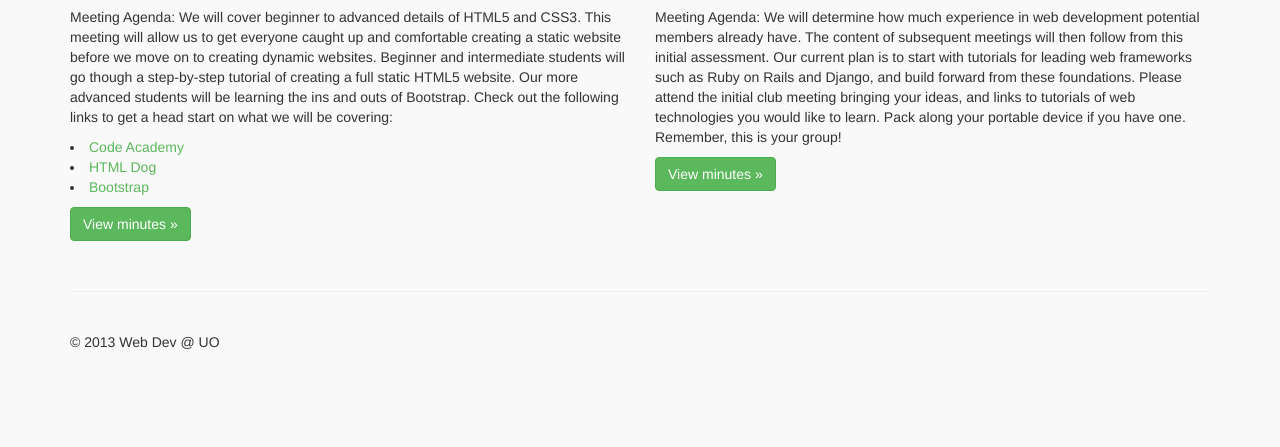
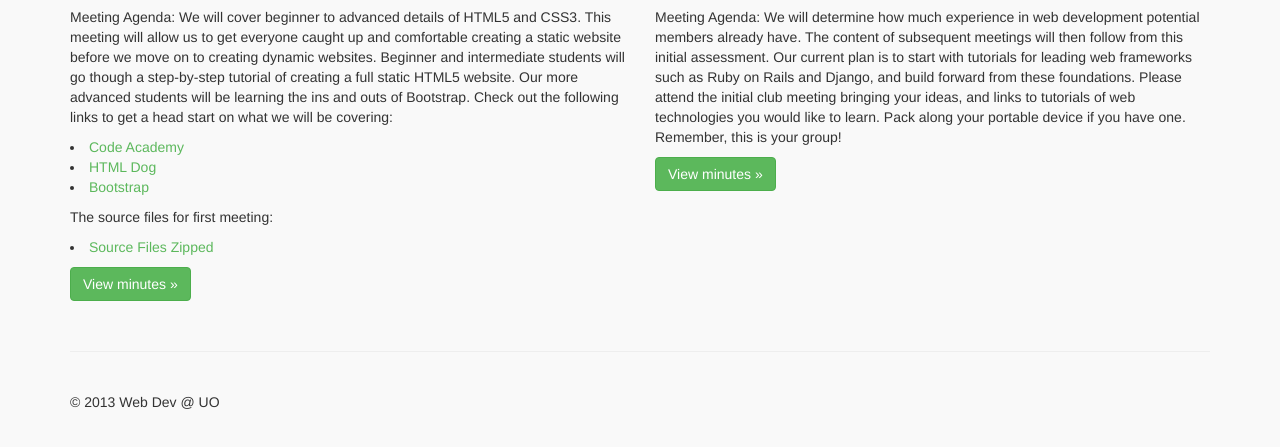
Before and after one commit to sahildiwan/Web-Dev, a plain HTML site: page join.html in a window 1280 px wide. Shown: the part 337-784 px from the top of the page. Drawn offline with Linux system fonts and the light colour scheme.

Commit message:
content update

```diff
--- a/join.html
+++ b/join.html
@@ -71,6 +71,9 @@
                     <li><a href="http://getbootstrap.com/">Bootstrap</a>
                     </li>
                 </p>
+                <p>The source files for first meeting:
+                    <li><a href="other/meetings/jan9th/Jan9th_WebDevClub_Meeting.zip">Source Files Zipped</a></li>
+                </p>
                 <p><a class="btn btn-primary" href="#" role="button">View minutes &raquo;</a>
                 </p>
 
```
Also changed, not shown: 2 other files.
